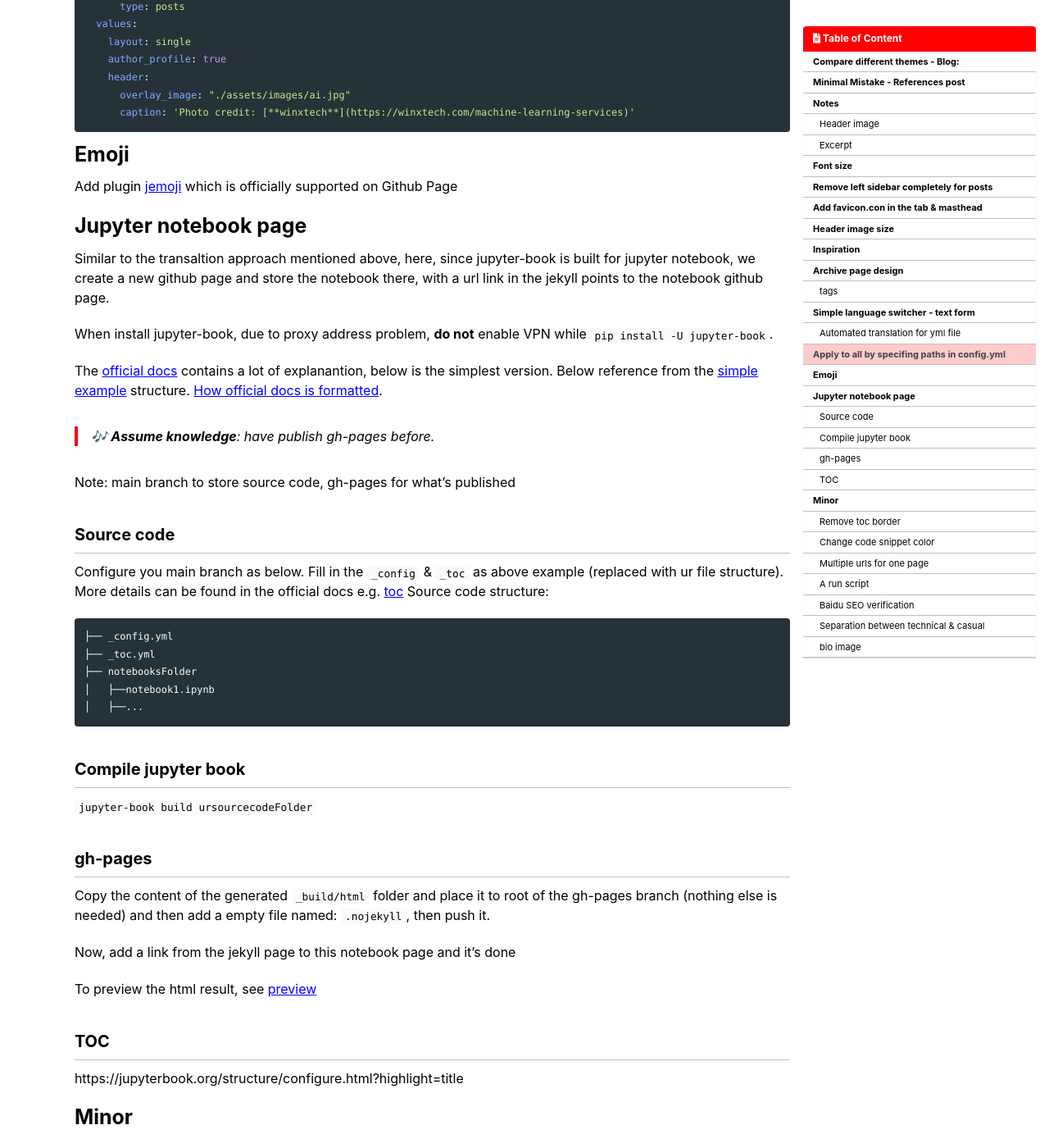
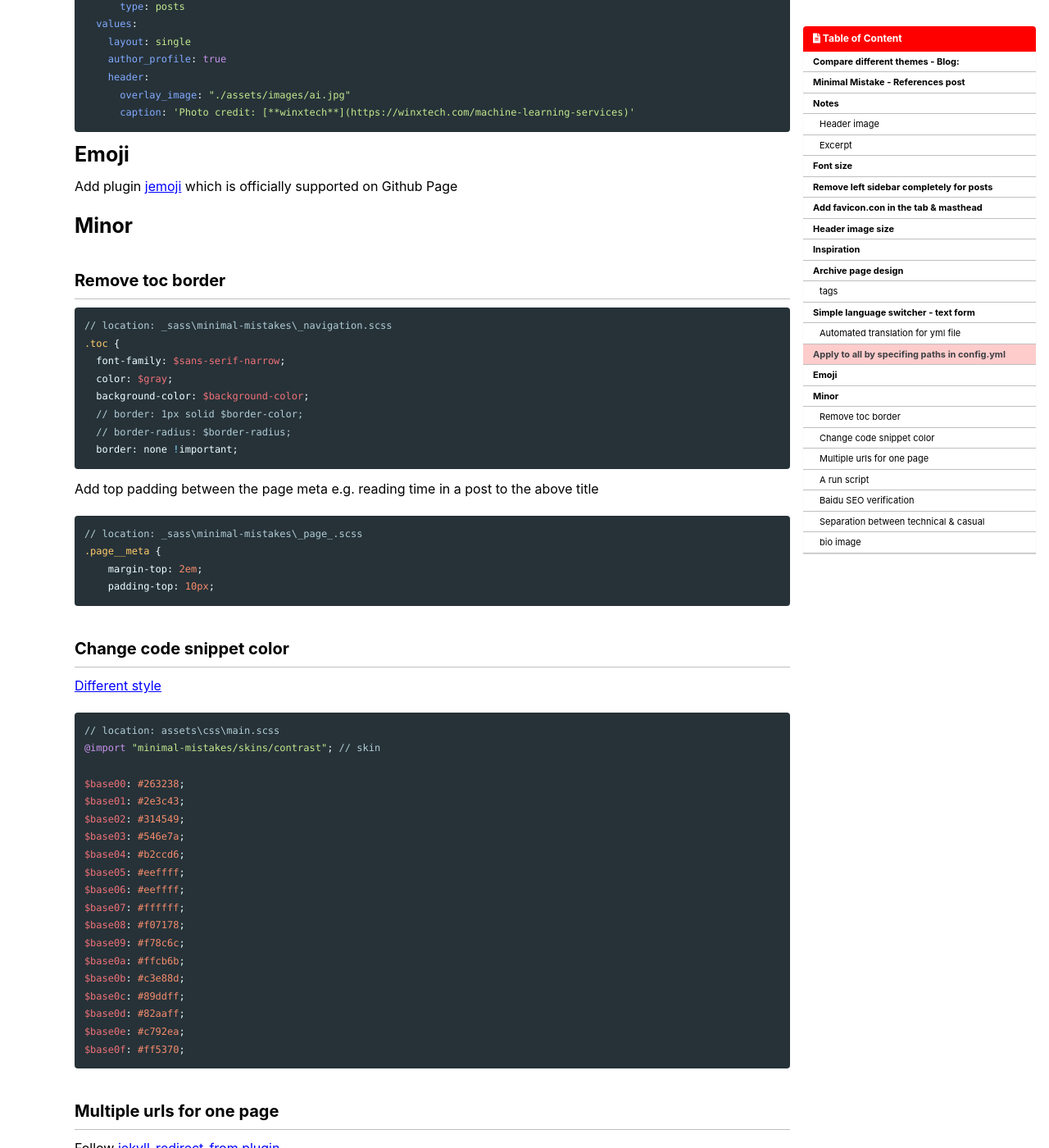
Before and after one commit to postsent/postsent.github.io, a Jekyll site: the page built from _posts/jeykll/2021-12-11-Jekyll-custom.md, in a window 1280 px wide and 1400 px high, scrolled down 6087 px. Shown: the whole window at 82% size. Built offline with Jekyll 4.4.1, drawn with Linux system fonts in a browser that asks for light colours; cached includes are drawn as plain includes; emoji names are drawn with the system emoji font; comment, search, counter and statistics services are not loaded; some of the changed text lies outside the part shown.

Commit message:
add jupyter book post

````diff
--- a/_posts/jeykll/2021-12-11-Jekyll-custom.md
+++ b/_posts/jeykll/2021-12-11-Jekyll-custom.md
@@ -265,46 +265,6 @@ defaults:
 
 Add plugin [jemoji](https://github.com/jekyll/jemoji) which is officially supported on Github Page
 
-# Jupyter notebook page
-
-Similar to the transaltion approach mentioned above, here, since jupyter-book is built for jupyter notebook, we create a new github page and store the notebook there, with a url link in the jekyll points to the notebook github page.
-
-When install jupyter-book, due to proxy address problem, **do not** enable VPN while ``pip install -U jupyter-book``.
-
-The [official docs](https://jupyterbook.org/start/your-first-book.html) contains a lot of explanantion, below is the simplest version.
-Below reference from the [simple example](https://github.com/executablebooks/quantecon-mini-example/tree/master/mini_book) structure. [How official docs is formatted](https://github.com/executablebooks/jupyter-book/blob/master/docs/_toc.yml).
-
-> :notes: **Assume knowledge**: have publish gh-pages before.
-
-Note: main branch to store source code, gh-pages for what's published
-
-## Source code
-Configure you main branch as below.
-Fill in the ``_config`` & ``_toc`` as above example (replaced with ur file structure).
-More details can be found in the official docs e.g. [toc](https://jupyterbook.org/customize/toc.html)
-Source code structure:
-```
-├── _config.yml
-├── _toc.yml
-├── notebooksFolder
-│   ├──notebook1.ipynb
-│   ├──...
-```
-## Compile jupyter book
-``jupyter-book build ursourcecodeFolder``
-
-## gh-pages
-
-Copy the content of the generated ``_build/html`` folder and place it to root of the gh-pages branch (nothing else is needed) and then add a empty file named: ``.nojekyll``, then push it.
-
-Now, add a link from the jekyll page to this notebook page and it's done
-
-To preview the html result, see [preview](https://jupyterbook.org/start/build.html)
-
-## TOC
-
-https://jupyterbook.org/structure/configure.html?highlight=title
-
 
 # Minor
 
````
Also changed, not shown: _posts/cheatsheet/2021-12-14-mdcheatsheet.md (+1 -1 lines), _posts/jeykll/2021-12-28-jupyter-book.md (added, +59 -0 lines).
